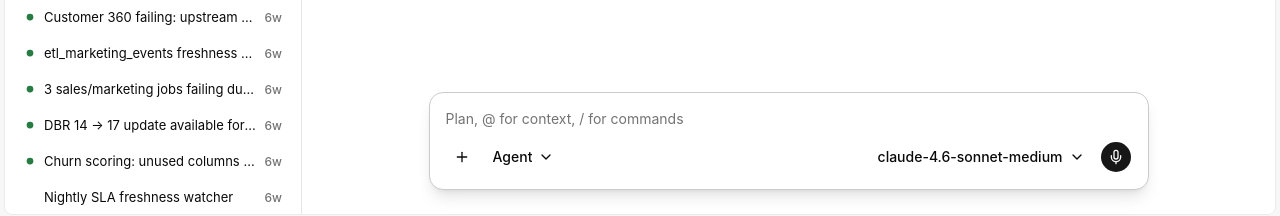
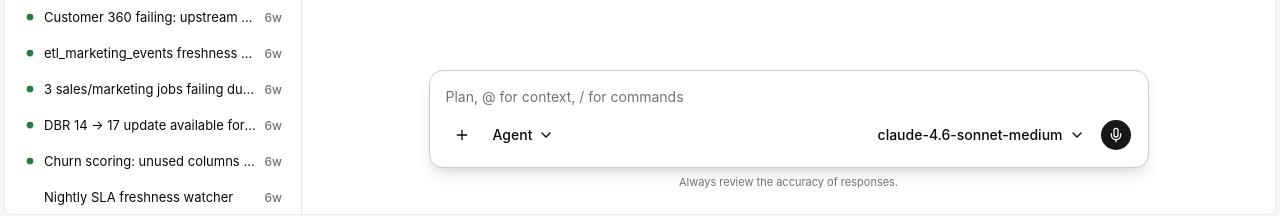
Before and after one commit to andrewwierzba/zero-ops, a Next.js app: page /c in a window 1280 px wide. Shown: the part 581-797 px from the top of the page. Built offline with nearby package versions, Linux system fonts and the light colour scheme.

Commit message:
Add disclosure text below chatbox
Wrap the chatbox in a flex column so a disclosure line can sit beneath
it, reminding users to review response accuracy.

```diff
--- a/components/app/chatbox.tsx
+++ b/components/app/chatbox.tsx
@@ -31,6 +31,7 @@ export function Chatbox({ className, isRunning = false, mode = "Agent", model =
     }
 
     return (
+        <div className="flex flex-col gap-1.5">
             <div
                 aria-label="chatbox"
                 className={cn(
@@ -132,5 +133,9 @@ export function Chatbox({ className, isRunning = false, mode = "Agent", model =
                     </div>
                 </div>
             </div>
+            <p aria-label="chatbox-disclosure" className="text-[11px] text-muted-foreground text-center">
+                Always review the accuracy of responses.
+            </p>
+        </div>
     );
 }
```
Lines whose indentation alone changed are shown as unchanged.
